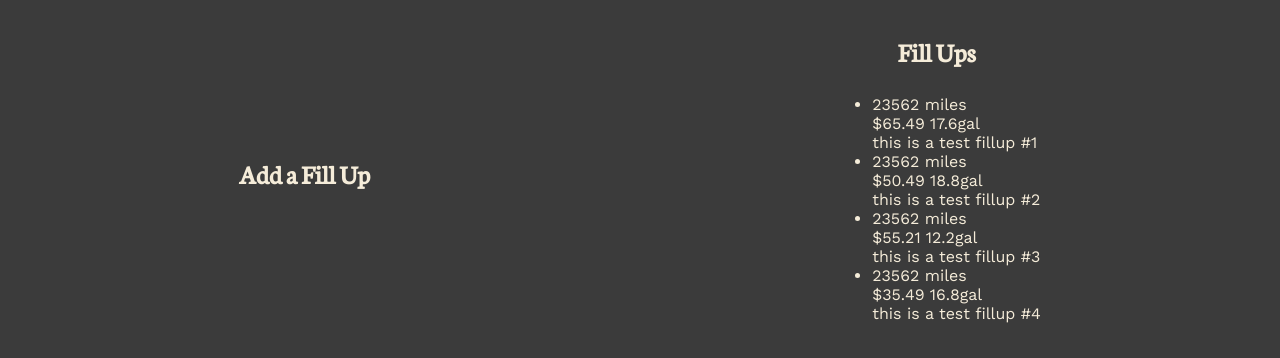
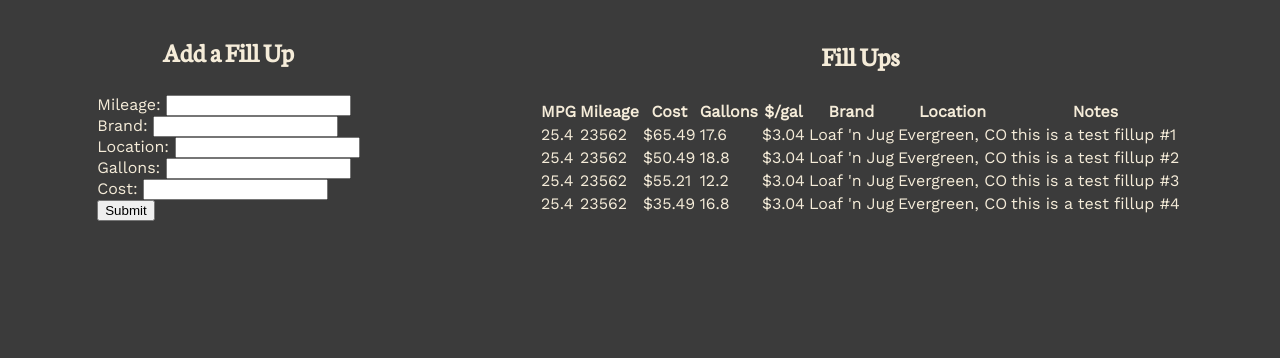
Before and after one commit to jhnnyk/garage, a website: page public/index.html in a window 1280 px wide. Shown: the part 194-552 px from the top of the page. Drawn offline with nearby package versions, Linux system fonts and the light colour scheme.

Commit message:
switch to table display and add new fillup form

```diff
--- a/public/app.js
+++ b/public/app.js
@@ -7,7 +7,7 @@ const MOCK_FILLUPS = {
       'mileage': 23562,
       'gallons': 17.6,
       'cost': 65.49,
-      'text': 'this is a test fillup #1',
+      'notes': 'this is a test fillup #1',
       'car_id': '3924508'
     },
     {
@@ -17,7 +17,7 @@ const MOCK_FILLUPS = {
       'mileage': 23562,
       'gallons': 18.8,
       'cost': 50.49,
-      'text': 'this is a test fillup #2',
+      'notes': 'this is a test fillup #2',
       'car_id': '3924508'
     },
     {
@@ -27,7 +27,7 @@ const MOCK_FILLUPS = {
       'mileage': 23562,
       'gallons': 12.2,
       'cost': 55.21,
-      'text': 'this is a test fillup #3',
+      'notes': 'this is a test fillup #3',
       'car_id': '3924508'
     },
     {
@@ -37,7 +37,7 @@ const MOCK_FILLUPS = {
       'mileage': 23562,
       'gallons': 16.8,
       'cost': 35.49,
-      'text': 'this is a test fillup #4',
+      'notes': 'this is a test fillup #4',
       'car_id': '3924508'
     }
   ]
@@ -49,12 +49,17 @@ function getRecentFillups (callbackFn) {
 
 function displayFillups (data) {
   for (let i = 0; i < data.fillups.length; i++) {
-    $('#fillups').append(`
-      <li>
-        ${data.fillups[i].mileage} miles<br>
-        $${data.fillups[i].cost} ${data.fillups[i].gallons}gal<br>
-        ${data.fillups[i].text}
-      </li>
+    $('#fillups tbody').append(`
+      <tr>
+        <td>25.4</td>
+        <td>${data.fillups[i].mileage}</td>
+        <td>$${data.fillups[i].cost}</td>
+        <td>${data.fillups[i].gallons}</td>
+        <td>$3.04</td>
+        <td>${data.fillups[i].brand}</td>
+        <td>${data.fillups[i].location}</td>
+        <td>${data.fillups[i].notes}</td>
+      </tr>
     `)
   }
 }
--- a/public/index.html
+++ b/public/index.html
@@ -15,11 +15,43 @@
   <div class="container">
     <section>
       <h3>Add a Fill Up</h3>
+      <form action="/" method="post">
+        <label for="mileage">Mileage:</label>
+        <input type="text" name="mileage" id="mileage"><br>
+
+        <label for="brand">Brand:</label>
+        <input type="text" name="brand" id="brand"><br>
+
+        <label for="location">Location:</label>
+        <input type="text" name="location" id="location"><br>
+
+        <label for="gallons">Gallons:</label>
+        <input type="text" name="gallons" id="gallons"><br>
+
+        <label for="cost">Cost:</label>
+        <input type="text" name="cost" id="cost"><br>
+
+        <button type="submit" name="submit">Submit</button>
+      </form>
     </section>
 
     <section>
       <h3>Fill Ups</h3>
-      <ul id="fillups"></ul>
+      <table id="fillups">
+        <thead>
+          <tr>
+            <th>MPG</th>
+            <th>Mileage</th>
+            <th>Cost</th>
+            <th>Gallons</th>
+            <th>$/gal</th>
+            <th>Brand</th>
+            <th>Location</th>
+            <th>Notes</th>
+          </tr>
+        </thead>
+        <tbody></tbody>
+      </table>
     </section>
   </div>
 
--- a/public/main.css
+++ b/public/main.css
@@ -1,6 +1,4 @@
-/*
-
------- Color Theme ------
+/* ------ Color Theme ------
 Kuler: Visual Narrative A
 https://color.adobe.com/Visual-Narrative-A-color-theme-3493242/?showPublished=true
 
@@ -10,7 +8,7 @@ middle: #B4CCB9
 red: #E84D5B
 black: #3B3B3B
 
-*/
+-------------------------- */
 
 * { box-sizing: border-box; }
 
```
